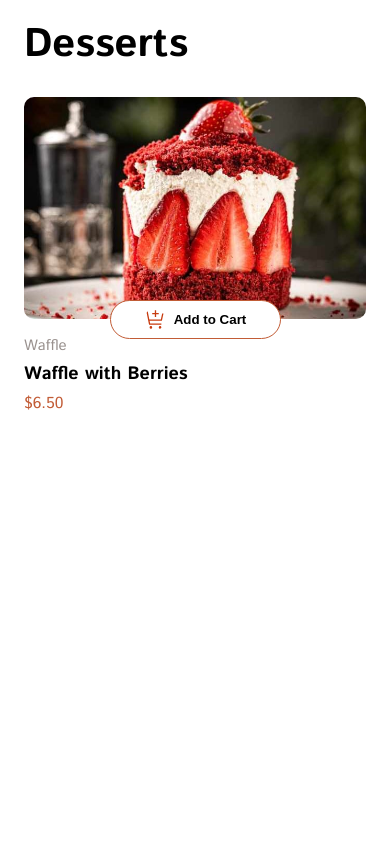
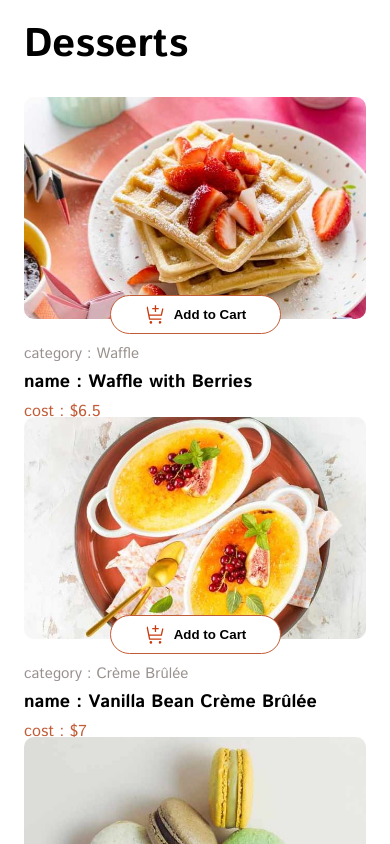
Before and after one commit to Kennedy-was-taken/product-list-with-cart-main, an Angular app: page / in a window 390 px wide. Shown: the top 844 px of the page. Built offline with nearby package versions, Linux system fonts and the light colour scheme.

Commit message:
mobile json item added

```diff
--- a/src/app/app.component.html
+++ b/src/app/app.component.html
@@ -8,15 +8,15 @@
      <h1>Desserts</h1>
 
      <!-- Holds a list of item -->
-     <section class="item_container">
+     <section class="item_container" *ngFor="let item of items">
 
-        <div class="item">
-            <img src="../assets/images/image-cake-mobile.jpg" alt="mobile image" />
-            <p class="secondary_text">Waffle</p>
-            <p class="top_text">Waffle with Berries</p>
-            <p class="cost">$6.50</p>
+        <div id="test" class="item">
+            <img [src]="item.image.mobile" alt="mobile image" />
+            <p class="secondary_text">category : {{item.category}}</p>
+            <p class="top_text">name : {{item.name}}</p>
+            <p class="cost">cost : ${{item.price}}</p>
 
-            <button class="btnAdd" type="button">
+            <button class="btnAdd" type="button" (click)="AddCart(item)">
                 <img src="../assets/images/icon-add-to-cart.svg" alt="cart icons">
                 Add to Cart
             </button>
--- a/src/app/app.component.scss
+++ b/src/app/app.component.scss
@@ -19,6 +19,7 @@
         flex-direction: column;
         width: 100%;
         height: 19em;
+        margin-bottom: 1rem;
 
         .item{
 
@@ -29,7 +30,7 @@
             img{
                 width: 100%;
                 border-radius: 10px;
-                margin-bottom: 1em;
+                margin-bottom: 1.5em;
             }
 
             p{
@@ -70,7 +71,7 @@
                 margin-left: auto;
                 margin-right: auto;
                 z-index: 1;
-                top: -120px;
+                top: -133px;
 
                 img{
                     width: 22px;
--- a/src/app/app.component.ts
+++ b/src/app/app.component.ts
@@ -2,22 +2,38 @@ import { Component } from '@angular/core';
 import { RouterOutlet } from '@angular/router';
 import { Category } from './service/category';
 import data from '../assets/json/data.json';
+import { NgFor } from '@angular/common';
 
 @Component({
   selector: 'app-root',
   standalone: true,
-  imports: [RouterOutlet],
+  imports: [RouterOutlet, NgFor],
   templateUrl: './app.component.html',
   styleUrl: './app.component.scss'
 })
 export class AppComponent {
   title = 'product-list-with-cart-main';
 
-  // items: Category[] = data;
+  items: Category[] = data;
+
+  selectedData = this.items[0];
+
+
+  public AddCart(item : Category) : void {
+    // let content = event.target;
+
+    console.log(item.category);
+    console.log(item.name);
+    console.log('$' + item.price);
+    // if(content .contains('btnAdd')){
+    //   console.log(1);
+    // }
+  }
 
   // ngOnInit(){
   //   console.log(this.items);
   //   console.log("er");
+  //   console.log();
   // }
 
 }
--- a/src/app/service/category.ts
+++ b/src/app/service/category.ts
@@ -1,7 +1,7 @@
 import { Images } from "./images";
 
 export interface Category {
-    image: Images[];
+    image: Images ;
     name: string;
     category: string;
     price: Number;
--- a/src/app/service/images.ts
+++ b/src/app/service/images.ts
@@ -1,5 +1,4 @@
 export interface Images{
-
     thumbnail : string;
     mobile : string;
     tablet : string;
```
